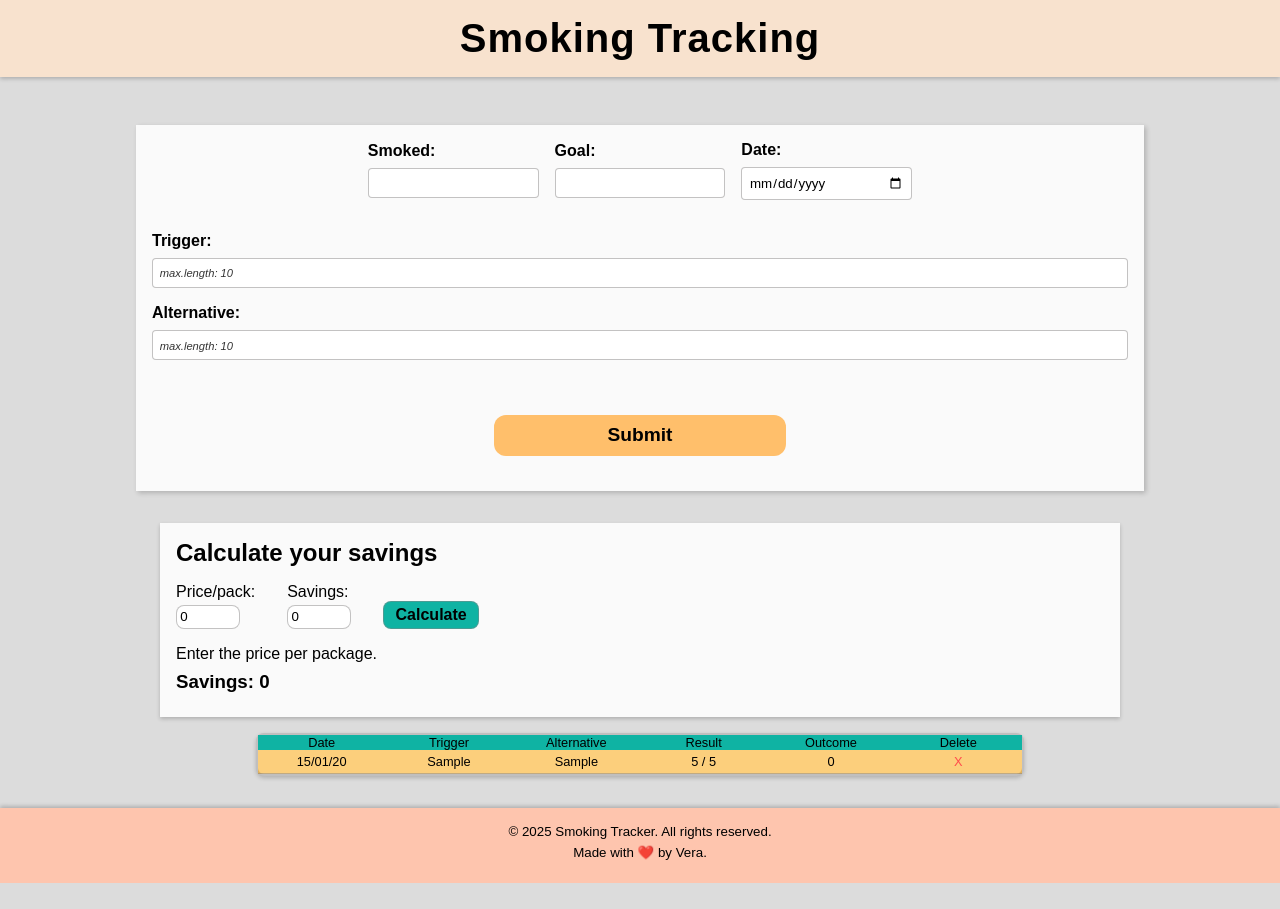
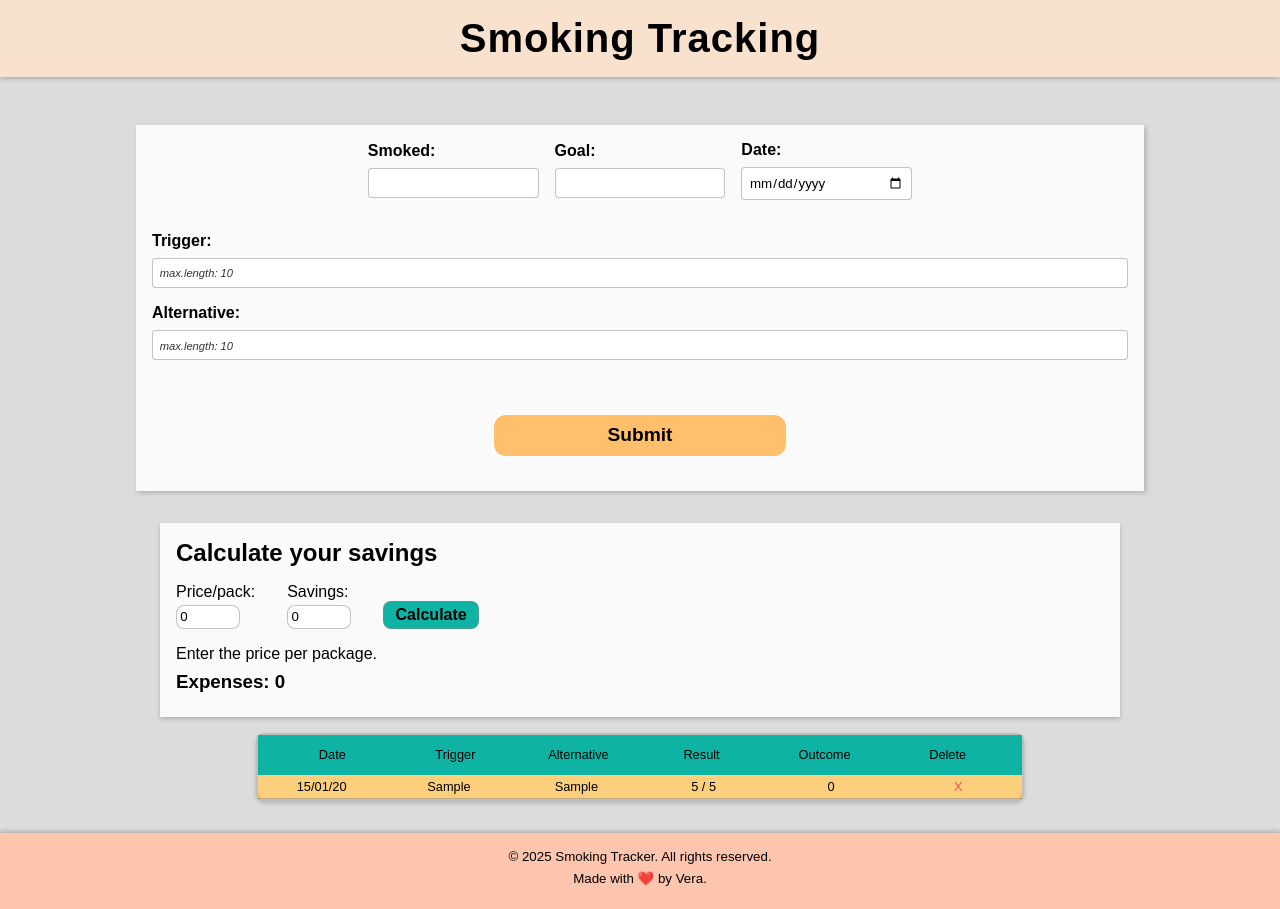
Before and after one commit to verakissyou17/smoking-tracking-app, a React (Vite) app: page / in a window 1280 px wide. Both pictures are taken after typing "5", "5", "2020-01-15", "Sample", "Sample" into the empty fields and a click on the button "Submit". Before the commit the page ends 883 px from the top, so only its background shows below. Built offline with nearby package versions, Linux system fonts and the light colour scheme; a web font is replaced by a local one.

Commit message:
Recalculate total

```diff
--- a/src/components/Form.jsx
+++ b/src/components/Form.jsx
@@ -57,7 +57,6 @@ function Form({ addEntry }) {
           <label htmlFor="goal">Goal:</label>
           <input
             type="number"
-            min={0}
             id="goal"
             name="goal"
             value={goal}
--- a/src/components/Main.jsx
+++ b/src/components/Main.jsx
@@ -23,14 +23,8 @@ function Main() {
       (acc, curr) => acc + curr.cigarettes,
       0,
     );
-    const totalGoals = entry.reduce((acc, curr) => acc + curr.goal, 0);
-   if(totalGoals > totalCigarettes) {
-    setTotal(totalGoals - totalCigarettes);
-   } else if(totalGoals < totalCigarettes) {
-    setTotal(totalCigarettes -totalGoals);
-   } else {
-    setTotal(0);
-   }
+
+    setTotal(totalCigarettes);
   }
 
   const addEntry = (entry) => {
--- a/src/components/Savings.jsx
+++ b/src/components/Savings.jsx
@@ -66,7 +66,7 @@ function Savings({
         <p>Enter the price per package.</p>
       )}
 
-      <h3 className="savings">Savings: {expenses}</h3>
+      <h3 className="savings">Expenses: {expenses}</h3>
     </SavingsContainer>
   );
 }
--- a/src/styles/Container.styled.jsx
+++ b/src/styles/Container.styled.jsx
@@ -14,6 +14,7 @@ export const ContainerStyled = styled.section`
     display: flex;
     align-items: center;
     background-color: var(--color-green-blue);
+    padding: 1em;
   }
 
   .container-header span {
@@ -32,7 +33,7 @@ export const ContainerBody = styled.div`
     padding: 0.25rem;
     border-bottom: 1px solid var(--color-border);
     background-color: ${({ $color }) => $color};
-    color: var( --color-text-dark);
+    color: var(--color-text-dark);
   }
 
   .delete-btn {
--- a/src/styles/Savings.styled.jsx
+++ b/src/styles/Savings.styled.jsx
@@ -91,7 +91,7 @@ export const ProgressBarElement = styled.div`
     width: ${({ $percent }) => `${$percent}%`};
     max-width: 100%;
     background-color: ${(props) => {
-      const { $expenses, $savings} = props;
+      const { $expenses, $savings } = props;
       if ($expenses <= $savings) return "var(--color-green-alpha)";
       if ($expenses <= $savings) return "var(--color-light-orange-alpha)";
       return "var(--color-red-alpha)";
```
